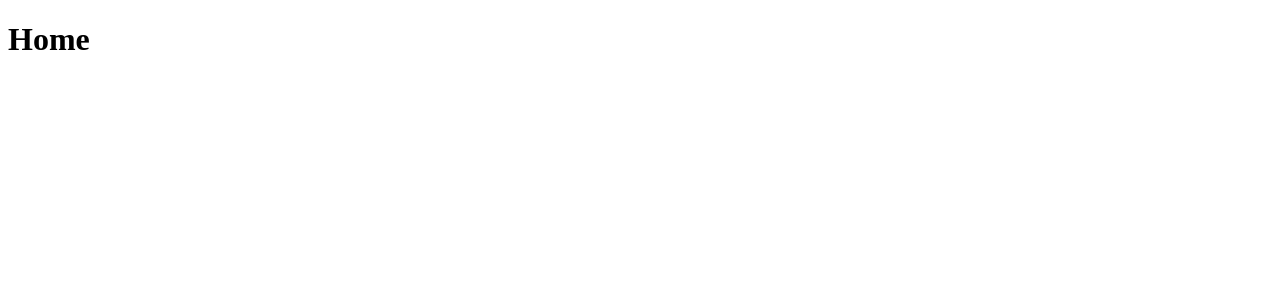
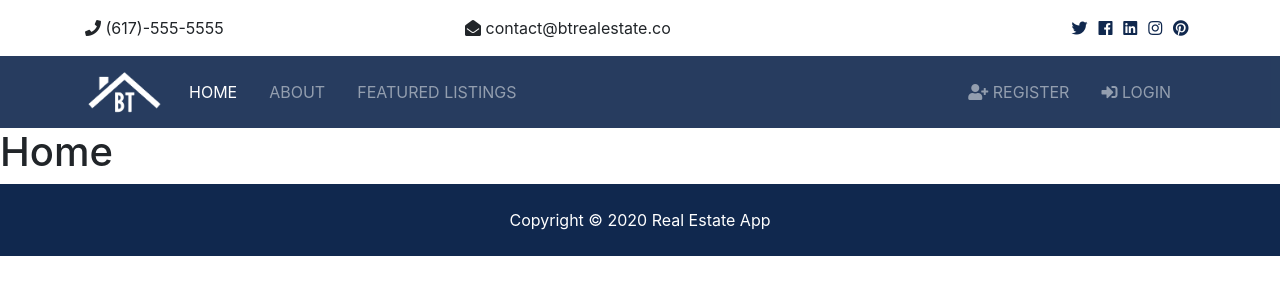
Before and after one commit to choirulihwan/django, a Django app: page / in a window 1280 px wide. Before the commit the part shown is almost empty. Shown: the top 300 px of the page. Run offline with Django 3.2, Linux system fonts and the light colour scheme; some libraries are stand-ins or nearby versions.

Commit message:
create partials topbar, navbar, footer => done

```diff
--- a/realestate/templates/base.html
+++ b/realestate/templates/base.html
@@ -1,12 +1,38 @@
+{% load static %}
 <!DOCTYPE html>
 <html lang="en">
 <head>
     <meta charset="UTF-8">
+    <meta name="viewport" content="width=device-width, initial-scale=1.0">
+    <meta http-equiv="X-UA-Compatible" content="ie=edge">
+
+    <!-- Font Awesome -->
+    <link rel="stylesheet" href="{% static 'css/all.css' %}">
+    <!-- Bootstrap -->
+    <link rel="stylesheet" href="{% static 'css/bootstrap.css' %}">
+    <!-- lightbox -->
+    <link rel="stylesheet" href="{% static 'css/lightbox.min.css' %}">
+    <!-- Custom -->
+    <link rel="stylesheet" href="{% static 'css/style.css' %}">
+
     <title>Real Estate App</title>
 </head>
 <body>
+    <!-- Top Bar -->
+    {% include 'partials/_topbar.html' %}
+
+    <!-- Navbar -->
+    {% include 'partials/_navbar.html' %}
+
     {% block content %}
+    {% endblock %}
 
-    {% endblock %}
+    <!-- Footer -->
+    {% include 'partials/_footer.html' %}
+
+    <script src="{% static 'js/jquery-3.3.1.min.js' %}"></script>
+    <script src="{% static 'js/bootstrap.bundle.min.js' %} "></script>
+    <script src="{% static 'js/lightbox.min.js' %} "></script>
+    <script src="{% static 'js/main.js' %} "></script>
 </body>
 </html>
--- /dev/null
+++ b/realestate/templates/partials/_footer.html
@@ -0,0 +1,3 @@
+  <footer id="main-footer" class="py-4 bg-primary text-white text-center">Copyright &copy;
+    <span class="year"></span> Real Estate App
+  </footer>
--- /dev/null
+++ b/realestate/templates/partials/_navbar.html
@@ -0,0 +1,37 @@
+{% load static %}
+<nav class="navbar navbar-expand-lg navbar-dark bg-primary sticky-top">
+    <div class="container">
+      <a class="navbar-brand" href="index.html">
+        <img src="{% static 'img/logo.png' %}" class="logo" alt="">
+      </a>
+      <button class="navbar-toggler" type="button" data-toggle="collapse" data-target="#navbarNavAltMarkup">
+        <span class="navbar-toggler-icon"></span>
+      </button>
+      <div class="collapse navbar-collapse" id="navbarNavAltMarkup">
+        <ul class="navbar-nav">
+          <li class="nav-item active mr-3">
+            <a class="nav-link" href="index.html">Home</a>
+          </li>
+          <li class="nav-item mr-3">
+            <a class="nav-link" href="about.html">About</a>
+          </li>
+          <li class="nav-item mr-3">
+            <a class="nav-link" href="listings.html">Featured Listings</a>
+          </li>
+        </ul>
+
+        <ul class="navbar-nav ml-auto">
+          <li class="nav-item mr-3">
+            <a class="nav-link" href="register.html">
+              <i class="fas fa-user-plus"></i> Register</a>
+          </li>
+          <li class="nav-item mr-3">
+            <a class="nav-link" href="login.html">
+              <i class="fas fa-sign-in-alt"></i>
+
+              Login</a>
+          </li>
+        </ul>
+      </div>
+    </div>
+  </nav>
--- /dev/null
+++ b/realestate/templates/partials/_topbar.html
@@ -0,0 +1,31 @@
+<section id="top-bar" class="p-3">
+    <div class="container">
+      <div class="row">
+        <div class="col-md-4">
+          <i class="fas fa-phone"></i> (617)-555-5555
+        </div>
+        <div class="col-md-4">
+          <i class="fas fa-envelope-open"></i> contact@btrealestate.co
+        </div>
+        <div class="col-md-4">
+          <div class="social text-right">
+            <a href="#">
+              <i class="fab fa-twitter"></i>
+            </a>
+            <a href="#">
+              <i class="fab fa-facebook"></i>
+            </a>
+            <a href="#">
+              <i class="fab fa-linkedin"></i>
+            </a>
+            <a href="#">
+              <i class="fab fa-instagram"></i>
+            </a>
+            <a href="#">
+              <i class="fab fa-pinterest"></i>
+            </a>
+          </div>
+        </div>
+      </div>
+    </div>
+  </section>
```
